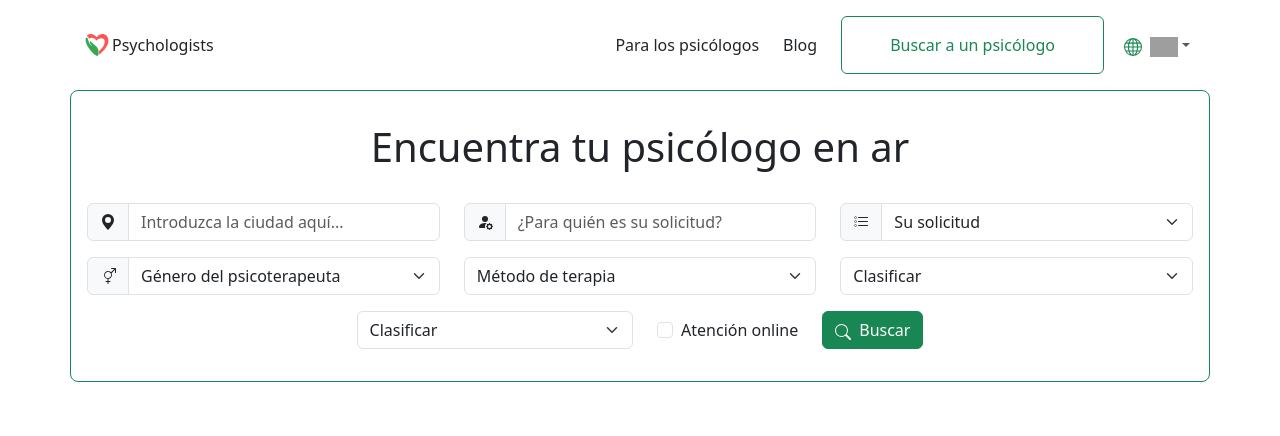
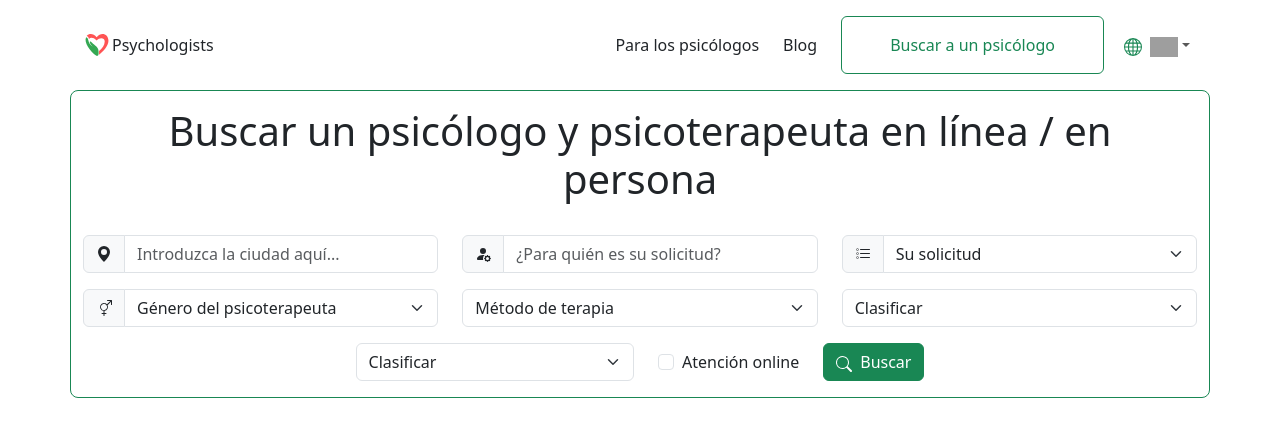
Before and after one commit to Benit0Trdlla/Psychologists, a Next.js app in the folder my-app/: page /ar/Psychologists/Search in a window 1280 px wide. Shown: the top 436 px of the page. Built offline with nearby package versions, Linux system fonts and the light colour scheme; grey boxes are pictures that could not be loaded.

Commit message:
Update page.jsx

```diff
--- a/my-app/src/app/[country]/Psychologists/Search/page.jsx
+++ b/my-app/src/app/[country]/Psychologists/Search/page.jsx
@@ -1,11 +1,9 @@
-export default async function PsychologistsSearch({ params }) {
-    const { country } = await params
-
+export default function PsychologistsSearch() {
     return (
         <>
-            <div className="container border border-success rounded-3 p-3">
-                <h1 className="text-center p-3 mb-0">Encuentra tu psicólogo en {country}</h1>
-
+            <div className="container border border-success rounded-3">
+                <h1 className="text-center p-3 mb-0"> Buscar un psicólogo y psicoterapeuta en línea / en persona
+                </h1>
                 <div className="d-flex justify-content-center gap-4 mt-3">
                     <div className="input-group mb-3">
                         <span className="input-group-text" id="basic-addon1">
```
